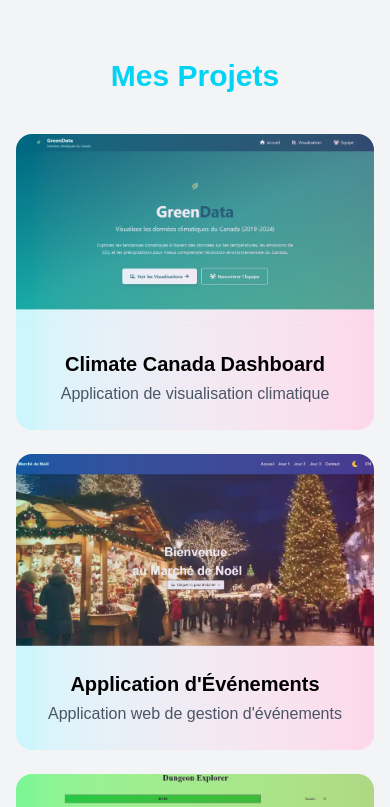
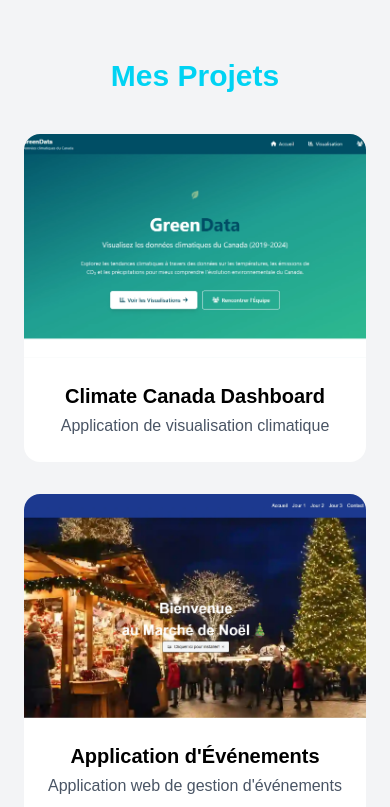
Before and after one commit to Isni-512/portfolio-app, a Next.js app: page / in a window 390 px wide. Shown: the part 1660-2467 px from the top of the page. Built offline with nearby package versions, Linux system fonts and the light colour scheme.

Commit message:
correction de projects sur mobille et retour de l'id

```diff
--- a/components/Projects.jsx
+++ b/components/Projects.jsx
@@ -16,13 +16,15 @@ export default function Projects() {
       .catch(err => console.error("Erreur chargement projets :", err));
 
     return () => { isMounted = false; };
-  }, [language]);
+  }, [language]); // <- re-render automatique quand la langue change
 
   const sectionStyle = theme === "light" ? "bg-gray-100 text-black" : "bg-[#0d0d0d] text-white";
   const textStyle = theme === "light" ? "text-gray-600" : "text-gray-400";
 
   return (
-    <section className={`py-24 px-4 sm:px-6 md:px-10 text-center transition-colors duration-300 ${sectionStyle}`}>
+    <section
+      id="projects"
+      className={`py-24 px-6 md:px-10 text-center transition-colors duration-300 ${sectionStyle}`}>
       <h2 className="text-3xl font-bold text-cyan-400 mb-10">
         {language === "fr" ? "Mes Projets" : "My Projects"}
       </h2>
@@ -32,7 +34,7 @@ export default function Projects() {
           {language === "fr" ? "Chargement des projets..." : "Loading projects..."}
         </p>
       ) : (
-        <div className="grid grid-cols-1 sm:grid-cols-2 lg:grid-cols-3 gap-6 sm:gap-8">
+        <div className="grid sm:grid-cols-2 lg:grid-cols-3 gap-8">
           {projects.map((p, i) => (
             <a
               key={i}
@@ -42,15 +44,8 @@ export default function Projects() {
                 theme === "light" ? "bg-white" : "bg-[#1a1a1a]"
               }`}
             >
-              <img
-                src={p.img}
-                alt={p.title}
-                className="w-full h-48 sm:h-56 lg:h-60 object-cover"
-              />
-              {/* Gradient visible sur mobile et hover sur desktop */}
-              <div className={`absolute inset-0 bg-gradient-to-r from-cyan-400 to-pink-500 transition
-                sm:opacity-0 group-hover:opacity-20 opacity-20
-              `}></div>
+              <img src={p.img} alt={p.title} className="w-full h-56 object-cover" />
+              <div className="absolute inset-0 bg-gradient-to-r from-cyan-400 to-pink-500 opacity-0 group-hover:opacity-20 transition"></div>
               <div className={`relative p-6 ${theme === "light" ? "text-black" : "text-white"}`}>
                 <h3 className="text-xl font-semibold mb-1">{p.title}</h3>
                 <p className={textStyle}>{p.desc}</p>
```
